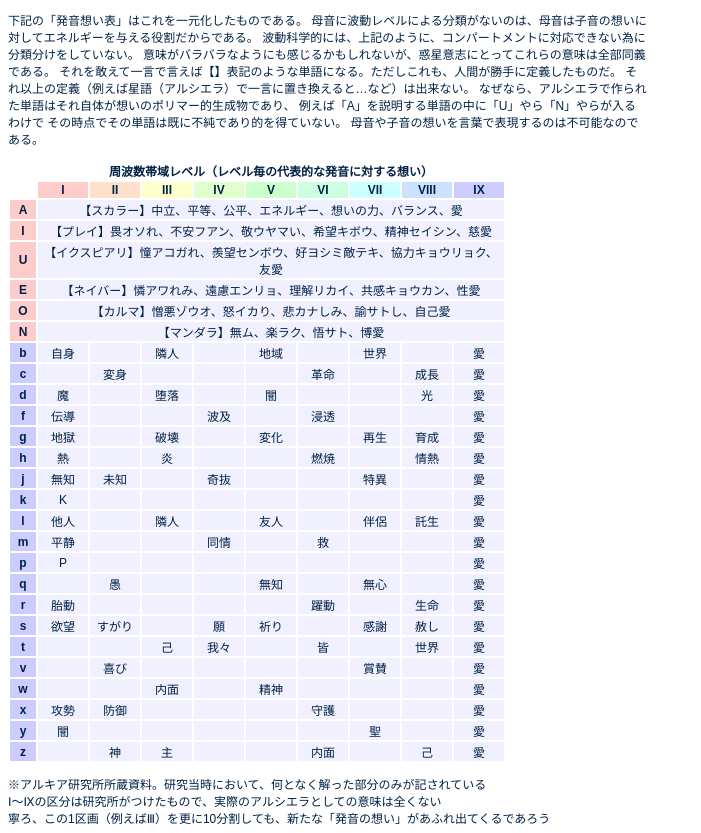
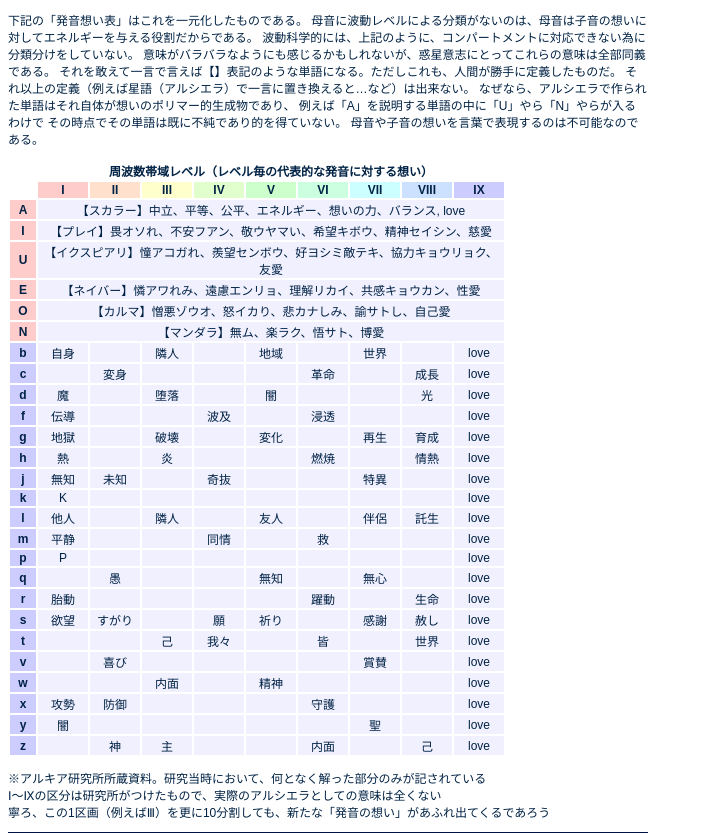
Before and after one commit to flan/hymmnoserver, a PHP site: page /ar-ciela.php in a window 1280 px wide. Shown: the part 2376-3209 px from the top of the page, without its empty margins (0-701 px from the left). Run offline with PHP 8.4, Linux system fonts and the light colour scheme; data that the repository does not hold is empty; some libraries are stand-ins or nearby versions.

Commit message:
Translated one character from the meanings table.

```diff
--- a/ar-ciela.php
+++ b/ar-ciela.php
@@ -350,7 +350,7 @@ See license.README for details.
                 </tr>
                 <tr>
                     <td class="letter vowel">A</td>
-                    <td class="content" colspan="9">【スカラー】中立、平等、公平、エネルギー、想いの力、バランス、愛</td>
+                    <td class="content" colspan="9">【スカラー】中立、平等、公平、エネルギー、想いの力、バランス, love</td>
                 </tr>
                 <tr>
                     <td class="letter vowel">I</td>
@@ -382,7 +382,7 @@ See license.README for details.
                     <td class="content"/>
                     <td class="content">世界</td>
                     <td class="content"/>
-                    <td class="content">愛</td>
+                    <td class="content">love</td>
                 </tr>
                 <tr>
                     <td class="letter consonant">c</td>
@@ -394,7 +394,7 @@ See license.README for details.
                     <td class="content">革命</td>
                     <td class="content"/>
                     <td class="content">成長</td>
-                    <td class="content">愛</td>
+                    <td class="content">love</td>
                 </tr>
                 <tr>
                     <td class="letter consonant">d</td>
@@ -406,7 +406,7 @@ See license.README for details.
                     <td class="content"/>
                     <td class="content"/>
                     <td class="content">光</td>
-                    <td class="content">愛</td>
+                    <td class="content">love</td>
                 </tr>
                 <tr>
                     <td class="letter consonant">f</td>
@@ -418,7 +418,7 @@ See license.README for details.
                     <td class="content">浸透</td>
                     <td class="content"/>
                     <td class="content"/>
-                    <td class="content">愛</td>
+                    <td class="content">love</td>
                 </tr>
                 <tr>
                     <td class="letter consonant">g</td>
@@ -430,7 +430,7 @@ See license.README for details.
                     <td class="content"/>
                     <td class="content">再生</td>
                     <td class="content">育成</td>
-                    <td class="content">愛</td>
+                    <td class="content">love</td>
                 </tr>
                 <tr>
                     <td class="letter consonant">h</td>
@@ -442,7 +442,7 @@ See license.README for details.
                     <td class="content">燃焼</td>
                     <td class="content"/>
                     <td class="content">情熱</td>
-                    <td class="content">愛</td>
+                    <td class="content">love</td>
                 </tr>
                 <tr>
                     <td class="letter consonant">j</td>
@@ -454,7 +454,7 @@ See license.README for details.
                     <td class="content"/>
                     <td class="content">特異</td>
                     <td class="content"/>
-                    <td class="content">愛</td>
+                    <td class="content">love</td>
                 </tr>
                 <tr>
                     <td class="letter consonant">k</td>
@@ -466,7 +466,7 @@ See license.README for details.
                     <td class="content"/>
                     <td class="content"/>
                     <td class="content"/>
-                    <td class="content">愛</td>
+                    <td class="content">love</td>
                 </tr>
                 <tr>
                     <td class="letter consonant">l</td>
@@ -478,7 +478,7 @@ See license.README for details.
                     <td class="content"/>
                     <td class="content">伴侶</td>
                     <td class="content">託生</td>
-                    <td class="content">愛</td>
+                    <td class="content">love</td>
                 </tr>
                 <tr>
                     <td class="letter consonant">m</td>
@@ -490,7 +490,7 @@ See license.README for details.
                     <td class="content">救</td>
                     <td class="content"/>
                     <td class="content"/>
-                    <td class="content">愛</td>
+                    <td class="content">love</td>
                 </tr>
                 <tr>
                     <td class="letter consonant">p</td>
@@ -502,7 +502,7 @@ See license.README for details.
                     <td class="content"/>
                     <td class="content"/>
                     <td class="content"/>
-                    <td class="content">愛</td>
+                    <td class="content">love</td>
                 </tr>
                 <tr>
                     <td class="letter consonant">q</td>
@@ -514,7 +514,7 @@ See license.README for details.
                     <td class="content"/>
                     <td class="content">無心</td>
                     <td class="content"/>
-                    <td class="content">愛</td>
+                    <td class="content">love</td>
                 </tr>
                 <tr>
                     <td class="letter consonant">r</td>
@@ -526,7 +526,7 @@ See license.README for details.
                     <td class="content">躍動</td>
                     <td class="content"/>
                     <td class="content">生命</td>
-                    <td class="content">愛</td>
+                    <td class="content">love</td>
                 </tr>
                 <tr>
                     <td class="letter consonant">s</td>
@@ -538,7 +538,7 @@ See license.README for details.
                     <td class="content"/>
                     <td class="content">感謝</td>
                     <td class="content">赦し</td>
-                    <td class="content">愛</td>
+                    <td class="content">love</td>
                 </tr>
                 <tr>
                     <td class="letter consonant">t</td>
@@ -550,7 +550,7 @@ See license.README for details.
                     <td class="content">皆</td>
                     <td class="content"/>
                     <td class="content">世界</td>
-                    <td class="content">愛</td>
+                    <td class="content">love</td>
                 </tr>
                 <tr>
                     <td class="letter consonant">v</td>
@@ -562,7 +562,7 @@ See license.README for details.
                     <td class="content"/>
                     <td class="content">賞賛</td>
                     <td class="content"/>
-                    <td class="content">愛</td>
+                    <td class="content">love</td>
                 </tr>
                 <tr>
                     <td class="letter consonant">w</td>
@@ -574,7 +574,7 @@ See license.README for details.
                     <td class="content"/>
                     <td class="content"/>
                     <td class="content"/>
-                    <td class="content">愛</td>
+                    <td class="content">love</td>
                 </tr>
                 <tr>
                     <td class="letter consonant">x</td>
@@ -586,7 +586,7 @@ See license.README for details.
                     <td class="content">守護</td>
                     <td class="content"/>
                     <td class="content"/>
-                    <td class="content">愛</td>
+                    <td class="content">love</td>
                 </tr>
                 <tr>
                     <td class="letter consonant">y</td>
@@ -598,7 +598,7 @@ See license.README for details.
                     <td class="content"/>
                     <td class="content">聖</td>
                     <td class="content"/>
-                    <td class="content">愛</td>
+                    <td class="content">love</td>
                 </tr>
                 <tr>
                     <td class="letter consonant">z</td>
@@ -610,7 +610,7 @@ See license.README for details.
                     <td class="content">内面</td>
                     <td class="content"/>
                     <td class="content">己</td>
-                    <td class="content">愛</td>
+                    <td class="content">love</td>
                 </tr>
             </table>
             <p>
```
